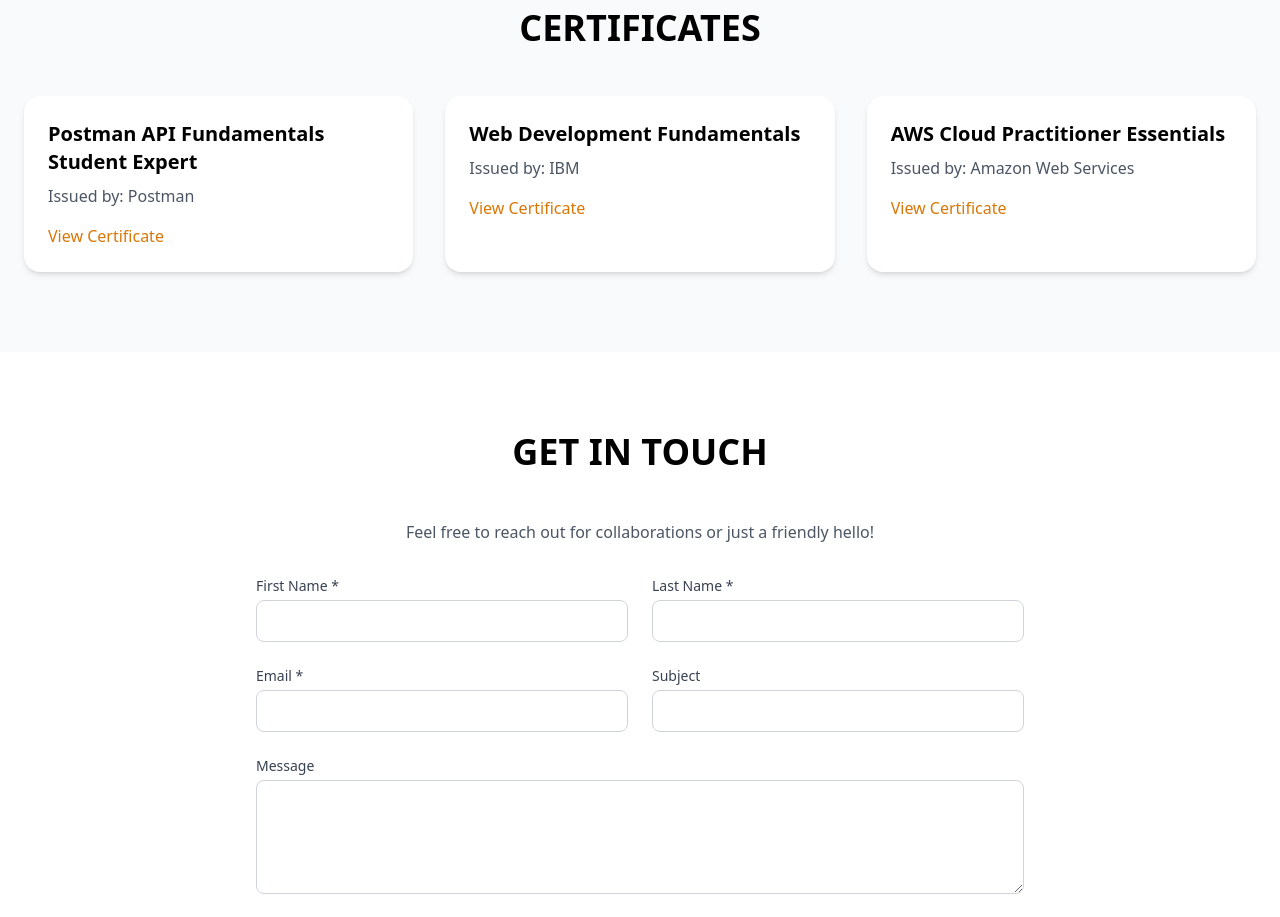
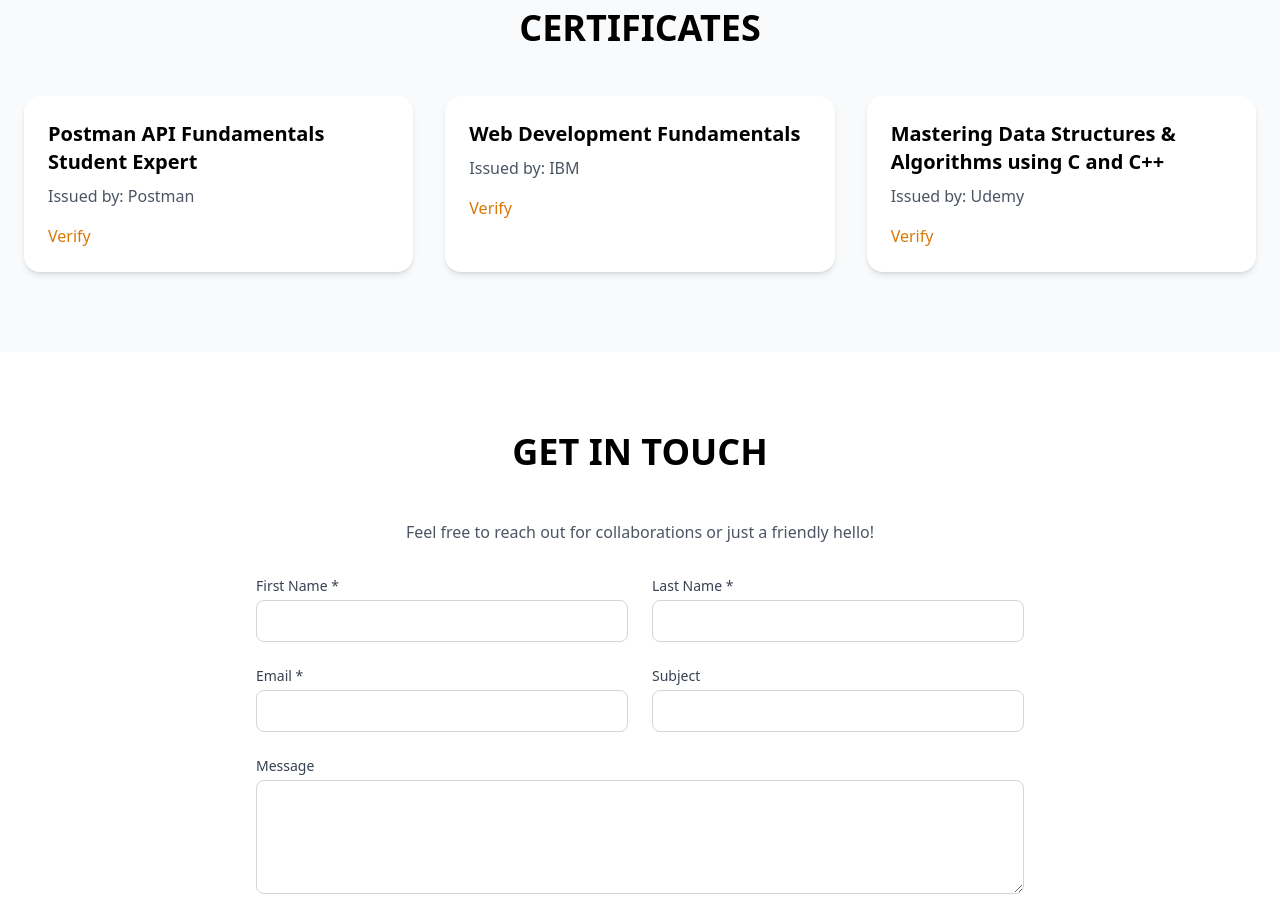
Before and after one commit to Akanksha174/Portfolio, a React (Vite) app: page / in a window 1280 px wide. Shown: the part 2200-3117 px from the top of the page. Built offline with nearby package versions, Linux system fonts and the light colour scheme.

Commit message:
Update Certificates.tsx

```diff
--- a/src/components/Certificates.tsx
+++ b/src/components/Certificates.tsx
@@ -19,9 +19,9 @@ export const Certificates: React.FC = () => {
       link: 'https://www.credly.com/badges/6f58c9d8-d7b8-4c3e-bf06-a4f900dcecce/linked_in_profile',
     },
     {
-      title: 'AWS Cloud Practitioner Essentials',
-      issuer: 'Amazon Web Services',
-      link: 'https://www.example.com/aws-cert.pdf',
+      title: 'Mastering Data Structures & Algorithms using C and C++',
+      issuer: 'Udemy',
+      link: 'https://www.udemy.com/certificate/UC-d0887f4e-66b4-4489-8765-0c656da3805d/',
     },
     // Add more as needed
   ];
@@ -34,8 +34,7 @@ export const Certificates: React.FC = () => {
           {certificates.map((cert, index) => (
             <div
               key={index}
-              className="bg-white shadow-md rounded-2xl p-6 hover:shadow-xl transition-shadow"
-            >
+              className="bg-white shadow-md rounded-2xl p-6 hover:shadow-xl transition-shadow">
               <h3 className="text-xl font-semibold mb-2">{cert.title}</h3>
               <p className="text-gray-600 mb-4">Issued by: {cert.issuer}</p>
               <a
@@ -44,7 +43,7 @@ export const Certificates: React.FC = () => {
                 rel="noopener noreferrer"
                 className="text-amber-600 font-medium hover:underline"
               >
-                View Certificate
+                Verify
               </a>
             </div>
           ))}
```
